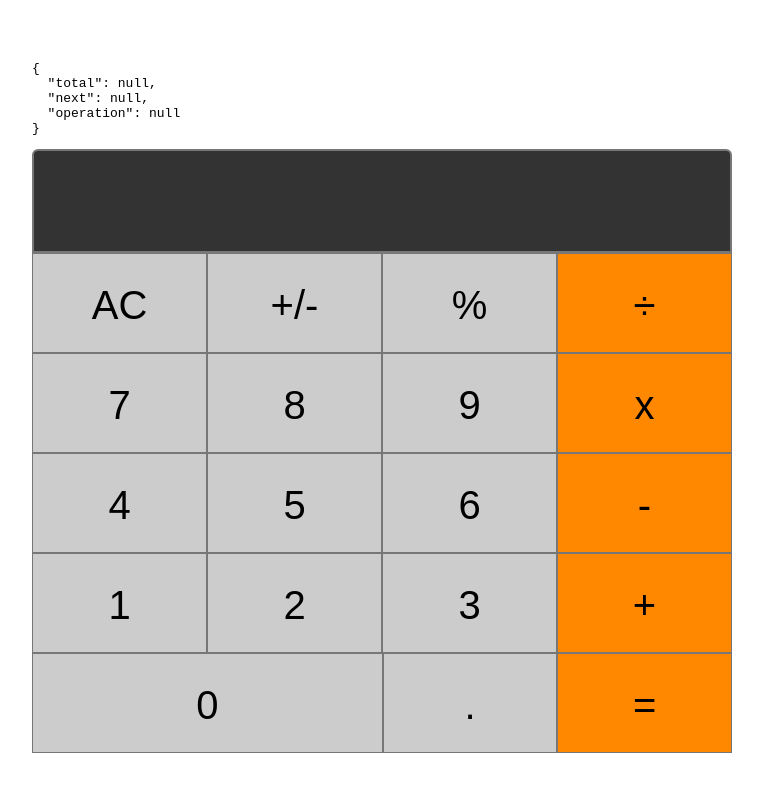
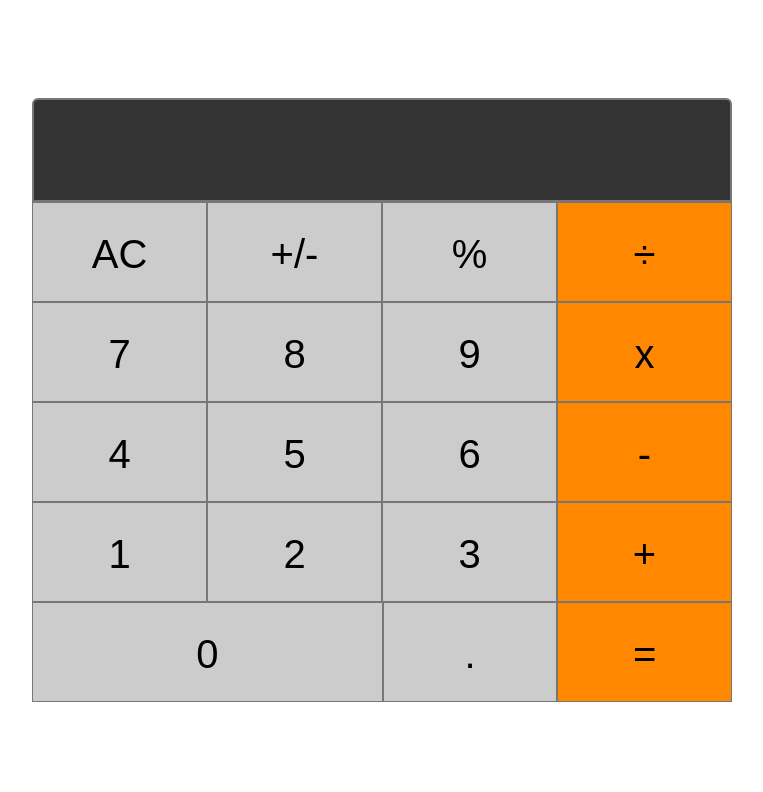
Before and after one commit to macnick/react-calculator, a React (Create React App) app: page / in a window 1280 px wide. Shown: the top 792 px of the page, without its empty margins (258-1021 px from the left). Built offline with nearby package versions, Linux system fonts and the light colour scheme.

Commit message:
Remove debugging info

```diff
--- a/src/components/App.js
+++ b/src/components/App.js
@@ -28,7 +28,6 @@ class App extends React.Component {
 
     return (
       <div className="app">
-        <pre>{JSON.stringify(this.state, null, 2)}</pre>
         <Display result={result} />
         <ButtonPanel clickHandler={this.handleClick} />
       </div>
```
